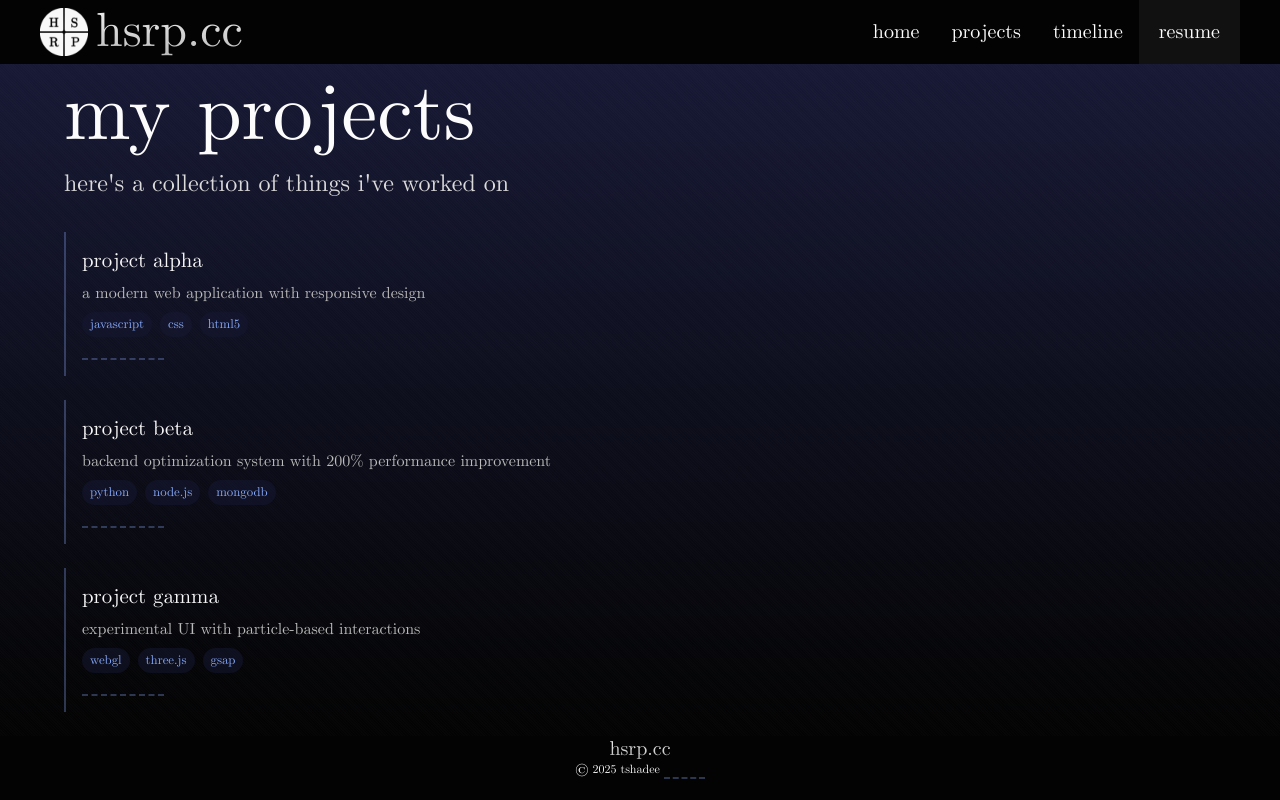
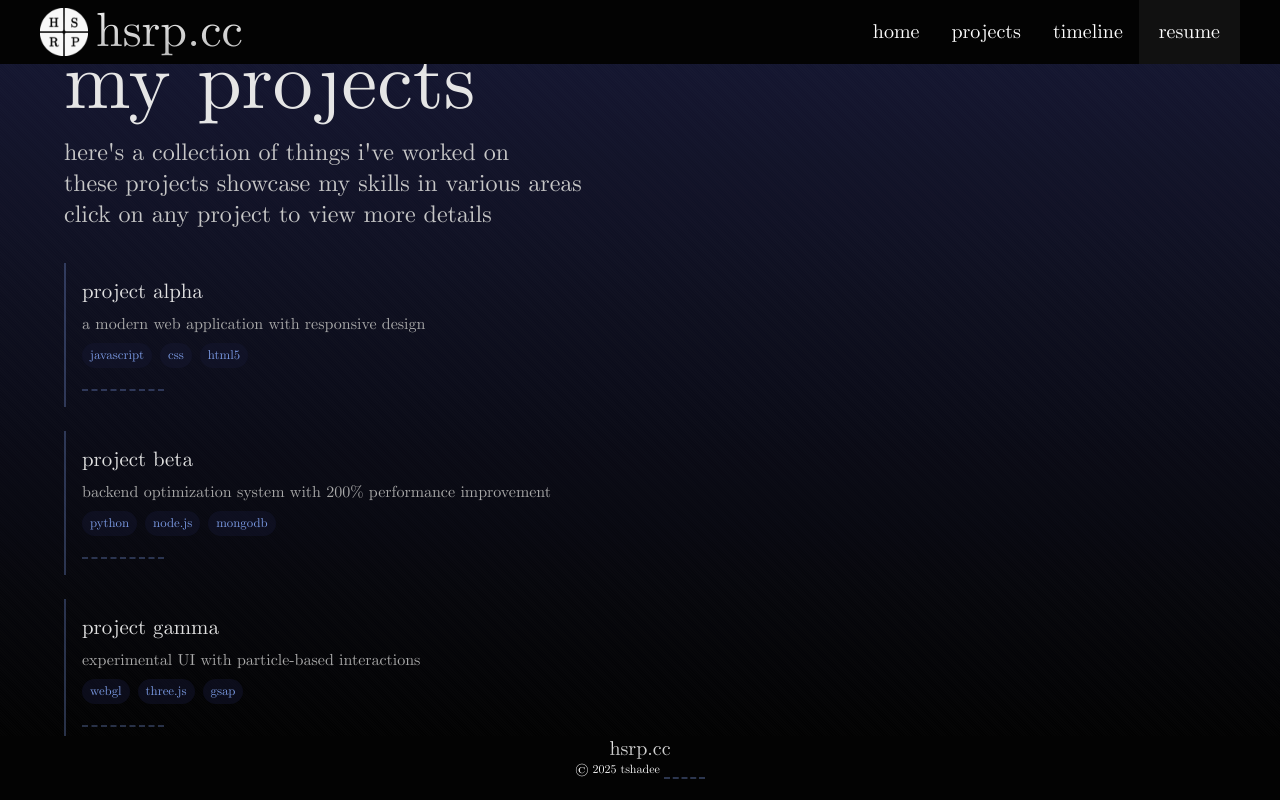
Before and after one commit to tshadee/hsrp, a plain HTML site: page index.html in a window 1280 px wide. Both pictures are taken after a click on the element "projects". Drawn offline with Linux system fonts and the light colour scheme.

Commit message:
anim engine test

```diff
--- a/content-loader.js
+++ b/content-loader.js
@@ -37,6 +37,109 @@ const ContentLoader = {
 
       // Push initial state
       history.replaceState({ content: 'home' }, 'Home', window.location.pathname);
+
+      // Add the standardized animation CSS to the document
+      this.addStandardAnimations();
+    },
+
+    // Add standardized animations that will apply to all content
+    addStandardAnimations: function() {
+      const standardAnimationsId = 'content-standard-animations';
+
+      // Don't add it twice
+      if (document.getElementById(standardAnimationsId)) {
+        return;
+      }
+
+      const standardCSS = `
+        /* Standard content animations */
+        .content-animated h1 {
+          opacity: 0;
+          animation: fadeSlideIn var(--a-duration) ease-in-out forwards;
+          animation-delay: var(--anim-offset);
+        }
+
+        .content-animated p {
+          opacity: 0;
+          animation: fadeSlideIn var(--a-duration) ease-in-out forwards;
+        }
+
+        .content-animated p:nth-of-type(1) {
+          animation-delay: calc(var(--anim-offset) * 2);
+        }
+
+        .content-animated p:nth-of-type(2) {
+          animation-delay: calc(var(--anim-offset) * 2.5);
+        }
+
+        .content-animated p:nth-of-type(3) {
+          animation-delay: calc(var(--anim-offset) * 3);
+        }
+
+        .content-animated p:nth-of-type(4) {
+          animation-delay: calc(var(--anim-offset) * 3.5);
+        }
+
+        .content-animated p:nth-of-type(5) {
+          animation-delay: calc(var(--anim-offset) * 4);
+        }
+
+        .content-animated div:not(.main__content) {
+          opacity: 0;
+          animation: fadeSlideIn var(--a-duration) ease-in-out forwards;
+        }
+
+        .content-animated div:nth-of-type(1) {
+          animation-delay: calc(var(--anim-offset) * 4.5);
+        }
+
+        .content-animated div:nth-of-type(2) {
+          animation-delay: calc(var(--anim-offset) * 5);
+        }
+
+        .content-animated div:nth-of-type(3) {
+          animation-delay: calc(var(--anim-offset) * 5.5);
+        }
+
+        /* Content transition animations */
+        @keyframes contentFadeOutDown {
+          0% {
+            opacity: 1;
+            transform: translateY(0);
+          }
+          100% {
+            opacity: 0;
+            transform: translateY(30px);
+          }
+        }
+
+        @keyframes contentFadeInUp {
+          0% {
+            opacity: 0;
+            transform: translateY(30px);
+          }
+          100% {
+            opacity: 1;
+            transform: translateY(0);
+          }
+        }
+
+        .content-fade-out {
+          animation: contentFadeOutDown 0.4s ease-in-out forwards;
+        }
+
+        .content-fade-in {
+          animation: contentFadeInUp 0.4s ease-in-out forwards;
+        }
+      `;
+
+      // Create a new style element
+      const styleElement = document.createElement('style');
+      styleElement.id = standardAnimationsId;
+      styleElement.textContent = standardCSS;
+
+      // Add it to the document head
+      document.head.appendChild(styleElement);
     },
 
     // Set up navigation click handlers
@@ -91,7 +194,7 @@ const ContentLoader = {
           .catch(error => {
             console.error('Error loading content:', error);
             // Optional: Show error message in main container
-            mainContainer.innerHTML = `<div class="main__content"><h1>Content Missing</h1><p>If you know how to contact me - do so. This is unacceptable !!!</p><p>Reload the page as well...every link is now broken... (click hsrp.cc at the bottom for a hard reload)</div>`;
+            mainContainer.innerHTML = `<div class="main__content"><h1>Content Not Found</h1><p>Sorry, the requested content could not be loaded.</p></div>`;
           });
       }
     },
@@ -180,10 +283,10 @@ const ContentLoader = {
 
     // Handle the content transition with animation
     transitionContent: function(container, newContent, contentId, updateHistory) {
-      // Fade out current content
-      container.style.opacity = '0';
+      // Add class for fade out animation (slide down while fading out)
+      container.classList.add('content-fade-out');
 
-      // After fade out, update content and fade back in
+      // After fade out completes, update content and fade back in
       setTimeout(() => {
         // If we're changing content, handle CSS management
         if (this.currentContent !== contentId) {
@@ -193,7 +296,26 @@ const ContentLoader = {
           }
         }
 
+        // Update the content
         container.innerHTML = newContent;
+
+        // Get the main content div
+        const mainContent = container.querySelector('.main__content');
+
+        // Add class for standardized animations
+        if (mainContent) {
+          mainContent.classList.add('content-animated');
+        }
+
+        // Remove the fade out class and add fade in
+        container.classList.remove('content-fade-out');
+        container.classList.add('content-fade-in');
+
+        // Remove the fade in class after animation completes
+        setTimeout(() => {
+          container.classList.remove('content-fade-in');
+        }, this.transitionDuration);
+
         this.currentContent = contentId;
 
         // Update browser history if needed
@@ -203,10 +325,7 @@ const ContentLoader = {
 
         // Reinitialize any event listeners on the new content
         this.setupHiddenLinks();
-
-        // Fade in new content
-        container.style.opacity = '1';
-      }, this.transitionDuration / 2);
+      }, 400); // Match this to the contentFadeOutDown animation duration
     }
   };
 
--- a/content/projects.html
+++ b/content/projects.html
@@ -4,13 +4,15 @@
 <head>
     <meta charset="UTF-8">
     <meta name="viewport" content="width=device-width, initial-scale=1.0">
-    <title>Project Content Example</title>
+    <title>Project test gen</title>
 </head>
 
 <body>
     <div class="main__content">
         <h1>my projects</h1>
         <p>here's a collection of things i've worked on</p>
+        <p>these projects showcase my skills in various areas</p>
+        <p>click on any project to view more details</p>
 
         <div class="project-list">
             <div class="project-item">
```
Also changed, not shown: content/resume.html (+16 -3 lines), content/timeline.html (+16 -3 lines).
